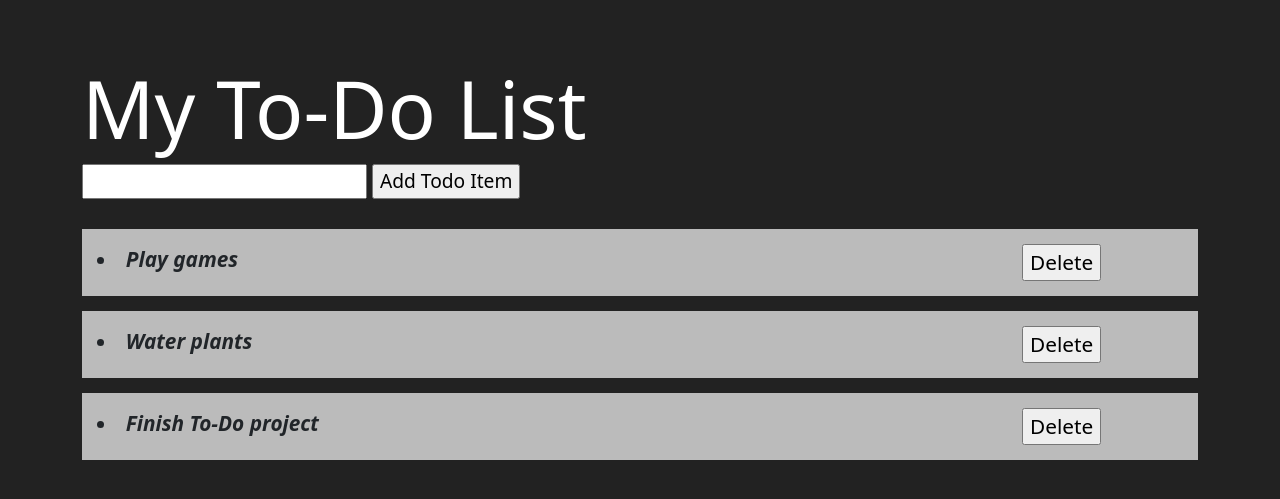
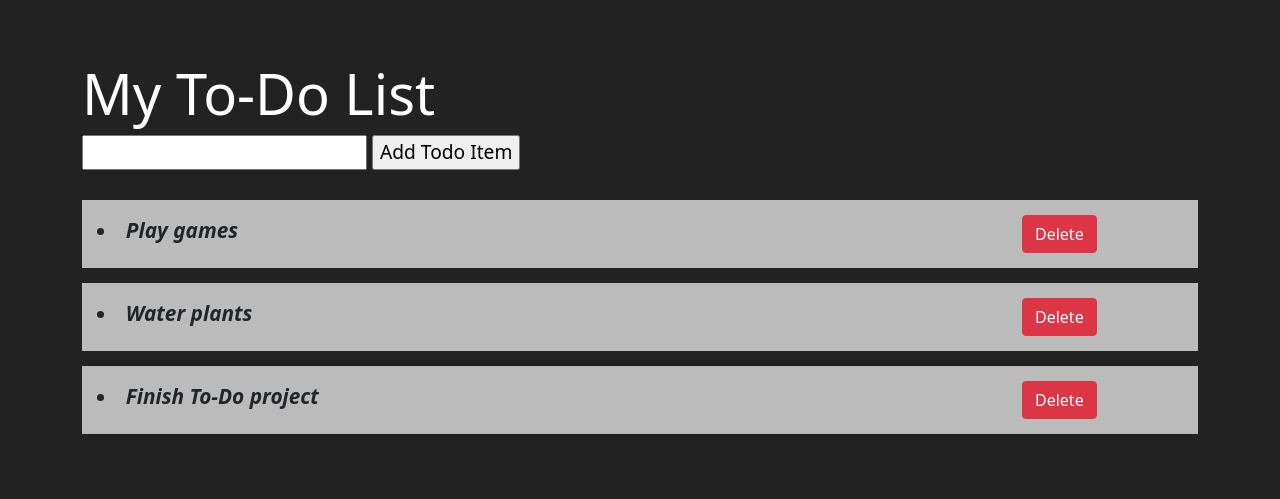
Before and after one commit to nkonyer/todo, a Django app: page /todoapp/ in a window 1280 px wide. Shown: the top 499 px of the page. Run offline with Django 3.2, Linux system fonts and the light colour scheme; data comes from the database, SQL or seed files in the repository; both versions use the stored data as it was after the commit.

Commit message:
updated delete buttons, changed title font size to 3.5 rem

```diff
--- a/templates/todolist.html
+++ b/templates/todolist.html
@@ -16,7 +16,7 @@
         }
 
         h1{
-            font-size: 5rem;
+            font-size: 3.5rem;
         }
 
         .todoTitle{
@@ -61,7 +61,8 @@
             </div>
             <div class="col-sm-2">
                 <form action="/deleteTodoItem/{{i.id}}/" method="post">{% csrf_token %}
-                    <input type="submit" value="Delete">
+                    <!-- <buttom type="submit" class="btn btn-danger">Delete</buttom> -->
+                    <input class="btn btn-danger" type="submit" value="Delete">
                 </form>
             </div>
         </div>
```
Also changed, not shown: db.sqlite3.
